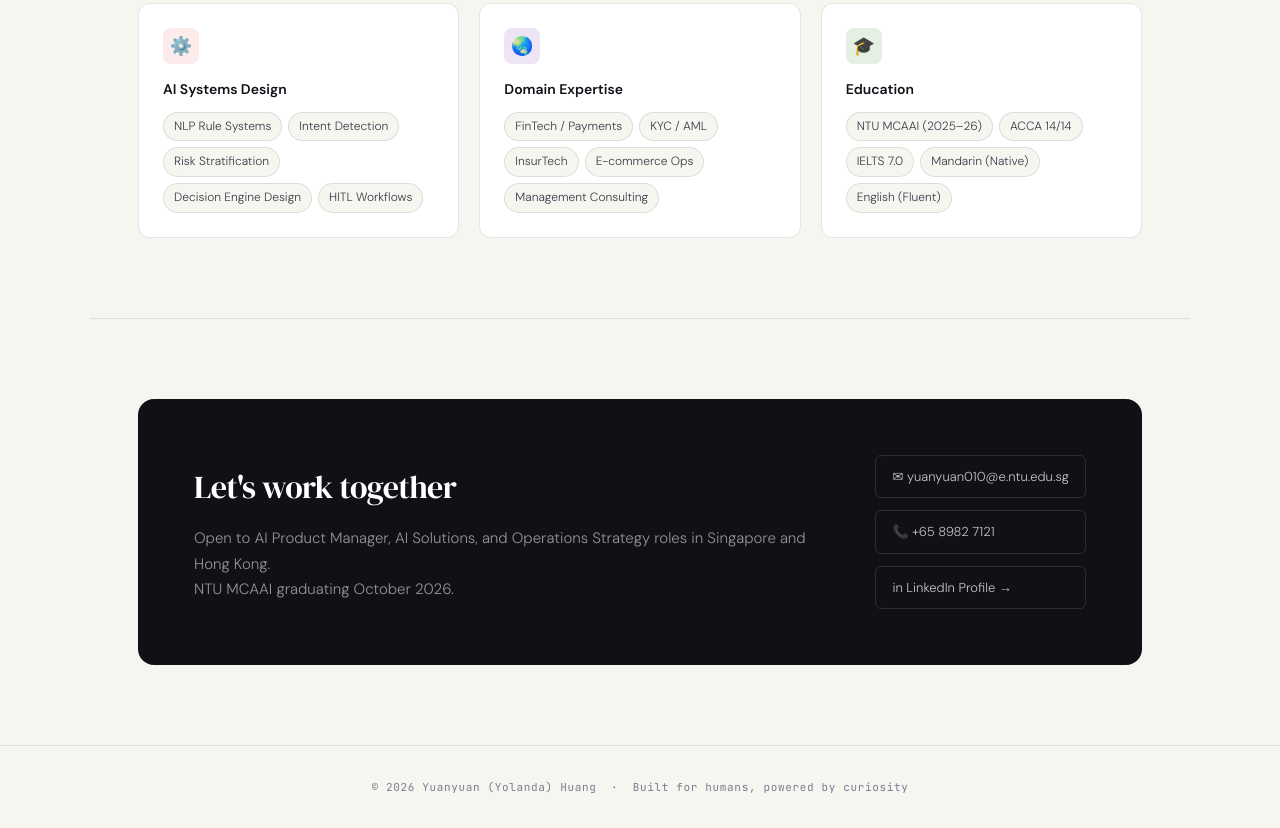
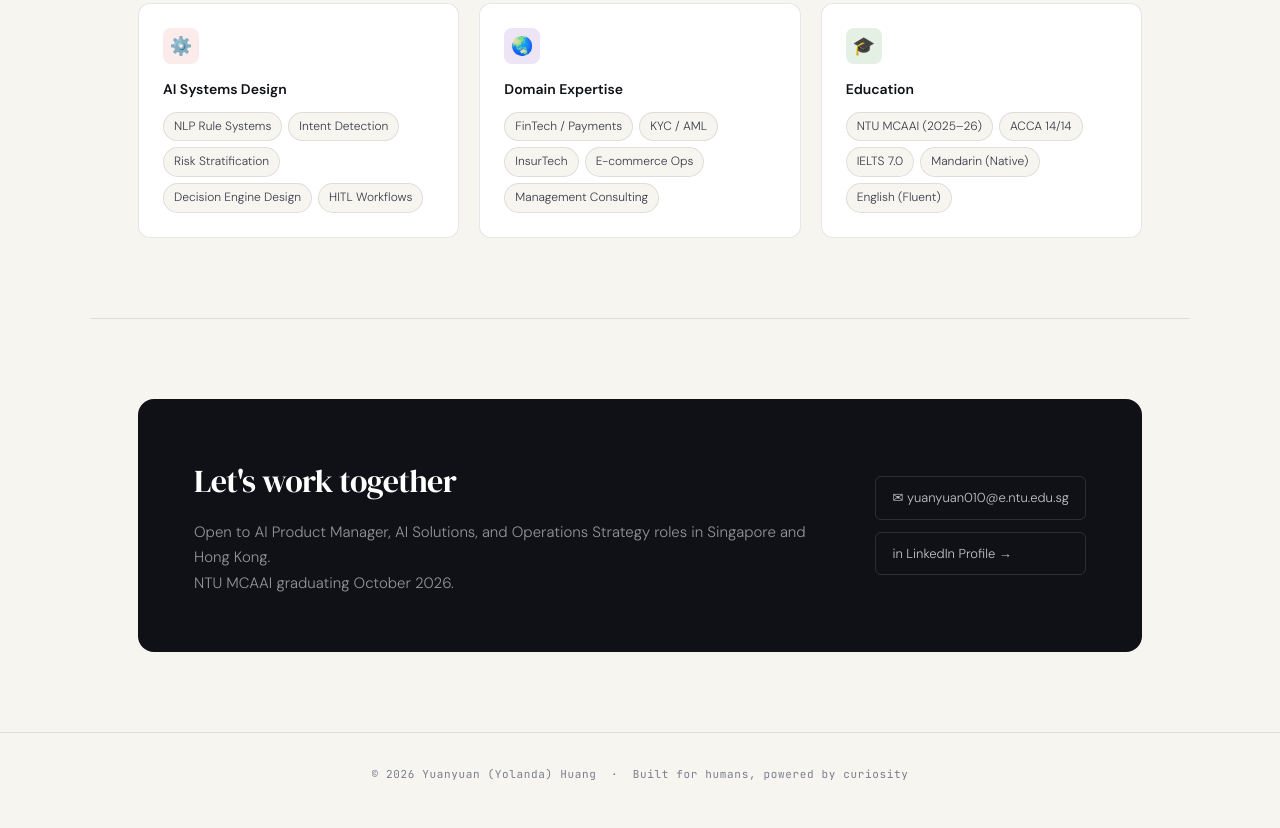
Before and after one commit to yolandahuang3986-cell/yolandahuang3986-cell.github.io, a plain HTML site: page index.html in a window 1280 px wide. Shown: the part 4149-4977 px from the top of the page. Drawn offline with Linux system fonts and the light colour scheme.

Commit message:
Update index.html

```diff
--- a/index.html
+++ b/index.html
@@ -795,9 +795,6 @@ footer {
       <a href="mailto:yuanyuan010@e.ntu.edu.sg" class="contact-link">
         ✉ yuanyuan010@e.ntu.edu.sg
       </a>
-      <a href="tel:+6589827121" class="contact-link">
-        📞 +65 8982 7121
-      </a>
       <a href="https://linkedin.com" target="_blank" class="contact-link">
         in LinkedIn Profile →
       </a>
```
